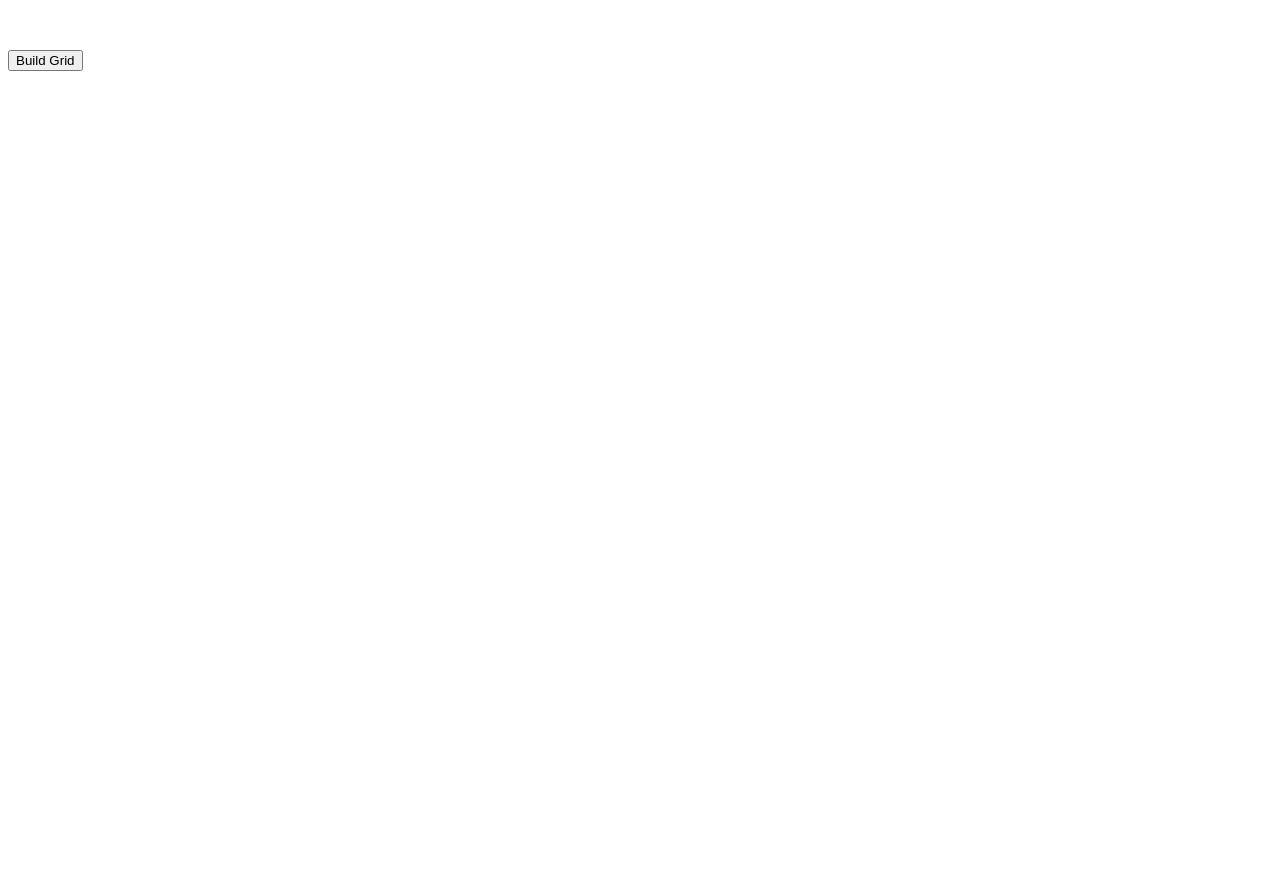
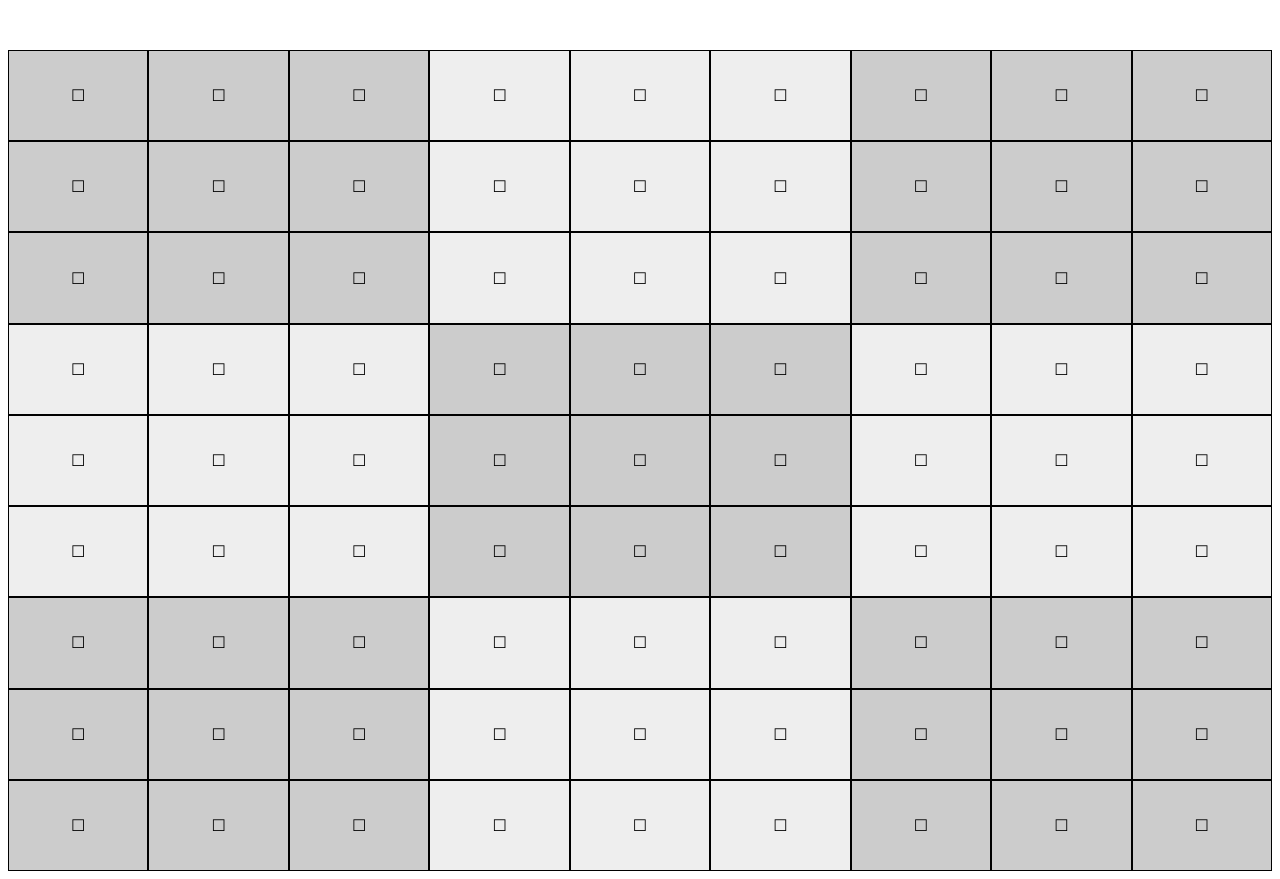
Before and after one commit to SymWhy/TextSudokuGrid, a plain HTML site: page index.html in a window 1280 px wide. Before the commit the page ends 800 px from the top, so only its background shows below. Drawn offline with Linux system fonts and the light colour scheme.

Commit message:
build grid on load

```diff
--- a/grid.js
+++ b/grid.js
@@ -1,8 +1,11 @@
 //Javascript source code
 
 const grid9x9 = document.getElementById('grid9x9');
-const buildButton = document.getElementById('buildGrid');
 let listOfGrids = [];
+
+window.onload = () => {
+    buildGrid();
+}
 
 function buildGrid(i) {
     myDigit = '☐';
--- a/index.html
+++ b/index.html
@@ -12,7 +12,6 @@
 <body>
     <div id="grid9x9" class="container">
     </div>
-    <button id="buildGrid">Build Grid</button>
     <script src="grid.js"></script>
 </body>
 
```
